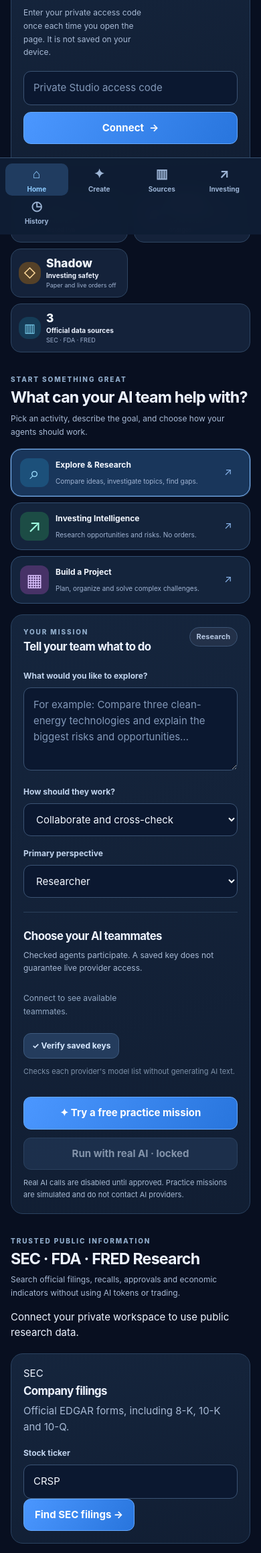
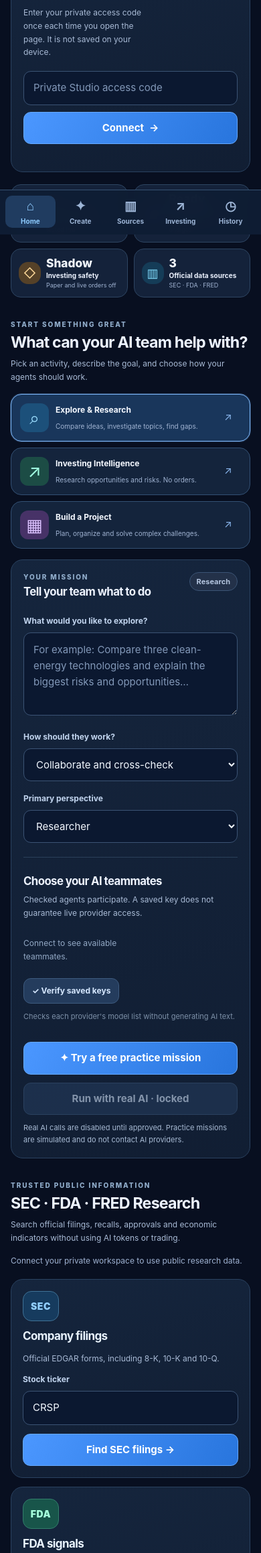
Before and after one commit to jacarney1990/alpaca-paper-monitor, a Flask app: page / in a window 390 px wide. Shown: the part 494-2812 px from the top of the page at 67% size. Run offline with Flask 3, Linux system fonts and the light colour scheme.

Commit message:
Style SEC FDA FRED source hub and five-tab mobile navigation

```diff
--- a/ai_studio/static/style.css
+++ b/ai_studio/static/style.css
@@ -24,3 +24,35 @@
 .key-test{display:flex;align-items:center;gap:11px;flex-wrap:wrap;margin-top:15px}.key-test span{font-size:11px;color:#7d90a8}.verify-results{display:grid;gap:6px;margin-top:12px}.verify-row{display:flex;justify-content:space-between;gap:15px;align-items:center;background:#f5f8fc;border:1px solid #e1e8f1;border-radius:9px;padding:11px 13px;font-size:12px}.verify-row strong{color:#304565}.verify-row span{color:#8b6884;font-size:11px;text-align:right}.verify-row .verified{color:#21815c}.verify-row .not-verified{color:#a77741}
 
 #check-finance + a{margin-left:10px}@media(max-width:530px){#check-finance + a{margin-left:0;margin-top:8px}}
+
+
+/* Read-only official source hub — responsive, accessible, consistent with Nexus. */
+.source-hub{scroll-margin-top:18px}
+.source-status{display:flex;flex-wrap:wrap;gap:9px;margin:14px 0 18px;color:#9fb2d1;font-size:12px}
+.source-chip{display:inline-flex;align-items:center;background:#15374c;border:1px solid #2f6776;border-radius:999px;padding:9px 12px;color:#a4eed8;font-size:11px;font-weight:700}
+.source-tools{display:grid;grid-template-columns:repeat(3,minmax(0,1fr));gap:13px;align-items:stretch}
+.source-tool{display:flex;flex-direction:column;margin:0;padding:20px;min-width:0}
+.source-tool h3{font-size:17px;margin-top:12px;color:#e9f4ff}
+.source-tool p{font-size:12px;min-height:48px}
+.source-tool .btn{width:100%;margin-top:auto}
+.source-tool .field-label{margin-top:12px}
+.source-tool input,.source-tool select{margin-bottom:13px}
+.source-icon{width:54px;height:45px;display:grid;place-items:center;border-radius:13px;font-weight:900;font-size:14px;letter-spacing:.04em}
+.sec-icon{background:#163b5e;border:1px solid #3f7195;color:#92cfff}
+.fda-icon{background:#18554a;border:1px solid #327e6b;color:#a5ffdb}
+.fred-icon{background:#46375d;border:1px solid #806ba1;color:#e4c9ff}
+.source-results{padding:22px;min-height:124px}
+.source-results>h3{font-size:17px}
+.source-results>a{display:inline-block;margin-top:13px}
+.source-record{margin-top:12px;padding:15px 16px;border-radius:13px;border:1px solid #35516f;background:#0c1c33;display:grid;gap:6px;overflow-wrap:anywhere}
+.source-record strong{font-size:13px;color:#e4f2ff}
+.source-record small{font-size:11px}
+.source-record p{font-size:12px}
+.source-record a{justify-self:start;font-size:12px;margin-top:6px;font-weight:700}
+.source-line{font-size:12px;margin:8px 0}
+.source-line strong{color:#b8daf6}
+.source-disclaimer{font-size:11px;margin:14px 2px 0;line-height:1.6}
+@media(min-width:1200px){.overview-cards{grid-template-columns:repeat(4,minmax(0,1fr))}.providers{grid-template-columns:repeat(3,minmax(0,1fr))}}
+@media(max-width:1050px){.source-tools{grid-template-columns:1fr 1fr}}
+@media(max-width:810px){.mobile-bar{grid-template-columns:repeat(5,1fr)}}
+@media(max-width:620px){.source-tools{grid-template-columns:1fr}.source-tool p{min-height:0}.source-tool{padding:17px}.source-record{padding:13px}.overview-cards .mini-card:last-child{grid-column:auto}}
```
